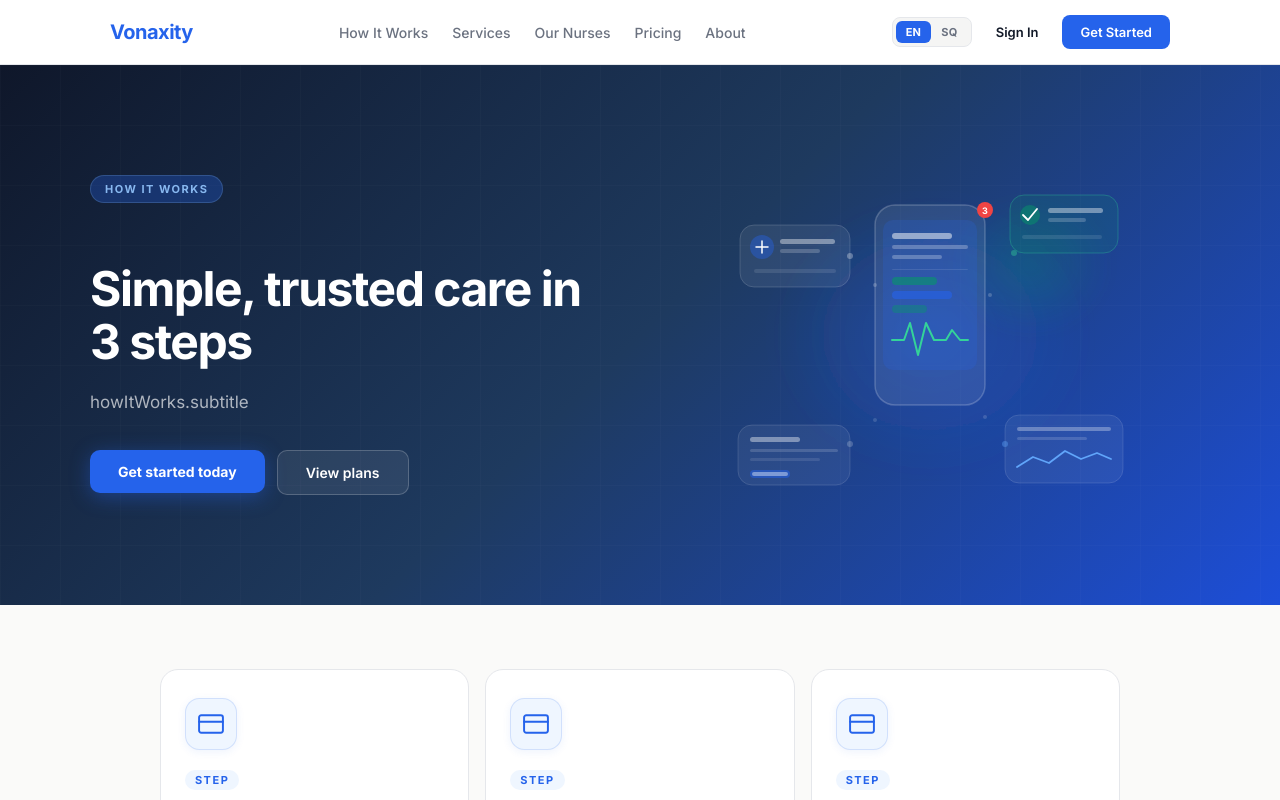
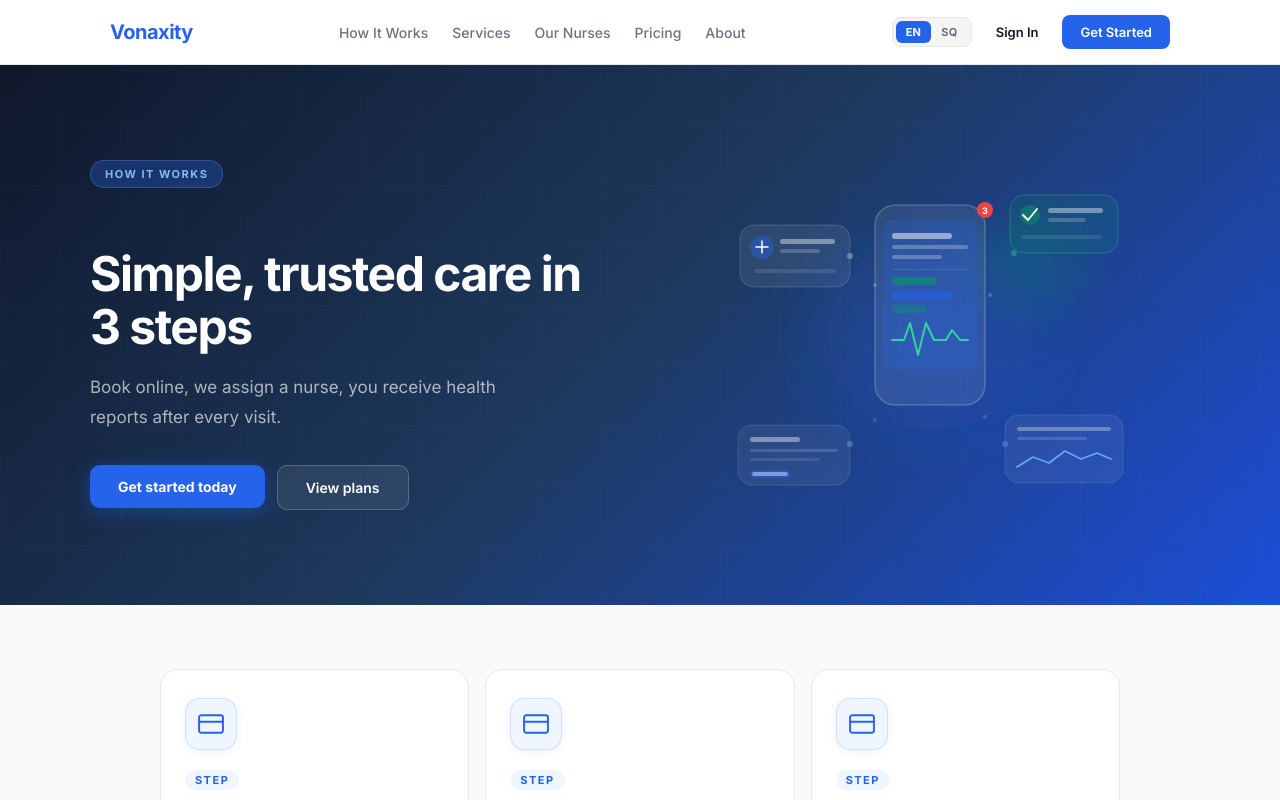
Before and after one commit to KeisNebelli/vonaxitynew, a Next.js app in the folder frontend/: page /en/how-it-works in a window 1280 px wide. Shown: the top 800 px of the page. Built offline with nearby package versions, Linux system fonts and the light colour scheme.

Commit message:
Fix howItWorks subtitle - check for raw key return

```diff
--- a/frontend/app/[lang]/how-it-works/page.jsx
+++ b/frontend/app/[lang]/how-it-works/page.jsx
@@ -42,7 +42,7 @@ export default function HowItWorksPage({ params }) {
           <div>
             <div style={{ display:'inline-block', fontSize:11, fontWeight:700, letterSpacing:'1.5px', textTransform:'uppercase', color:'rgba(147,197,253,0.9)', background:'rgba(37,99,235,0.3)', padding:'6px 14px', borderRadius:99, marginBottom:20, border:'1px solid rgba(147,197,253,0.2)' }}>{t(lang,'howItWorks.tag')}</div>
             <h1 style={{ fontSize:'clamp(28px,4vw,48px)', fontWeight:800, color:'#fff', letterSpacing:'-1.5px', lineHeight:1.1, marginBottom:20 }}>{t(lang,'howItWorks.title')}</h1>
-            <p style={{ fontSize:17, color:'rgba(255,255,255,0.65)', lineHeight:1.75, marginBottom:32, maxWidth:440 }}>{t(lang,'howItWorks.subtitle')||{en:'Book online, we assign a nurse, you receive health reports after every visit.',sq:'Rezervoni online, ne caktojmë infermieren, ju merrni raporte shëndetësore pas çdo vizite.'}[lang]||'Book online, we assign a nurse, you receive health reports after every visit.'}</p>
+            <p style={{ fontSize:17, color:'rgba(255,255,255,0.65)', lineHeight:1.75, marginBottom:32, maxWidth:440 }}>{(()=>{const v=t(lang,'howItWorks.subtitle');return v&&v!=='howItWorks.subtitle'?v:lang==='sq'?'Rezervoni online, ne caktojmë infermieren, ju merrni raporte shëndetësore pas çdo vizite.':'Book online, we assign a nurse, you receive health reports after every visit.';})()}</p>
             <div style={{ display:'flex', gap:12, flexWrap:'wrap' }}>
               <Link href={`/${lang}/signup`}><button style={{ background:'#2563EB', color:'#fff', border:'none', borderRadius:10, padding:'13px 28px', fontSize:14, fontWeight:700, cursor:'pointer', boxShadow:'0 4px 20px rgba(37,99,235,0.4)' }}>{t(lang,'cta.btn1')}</button></Link>
               <Link href={`/${lang}/pricing`}><button style={{ background:'rgba(255,255,255,0.08)', color:'#fff', border:'1px solid rgba(255,255,255,0.2)', borderRadius:10, padding:'13px 28px', fontSize:14, fontWeight:600, cursor:'pointer' }}>View plans</button></Link>
```
